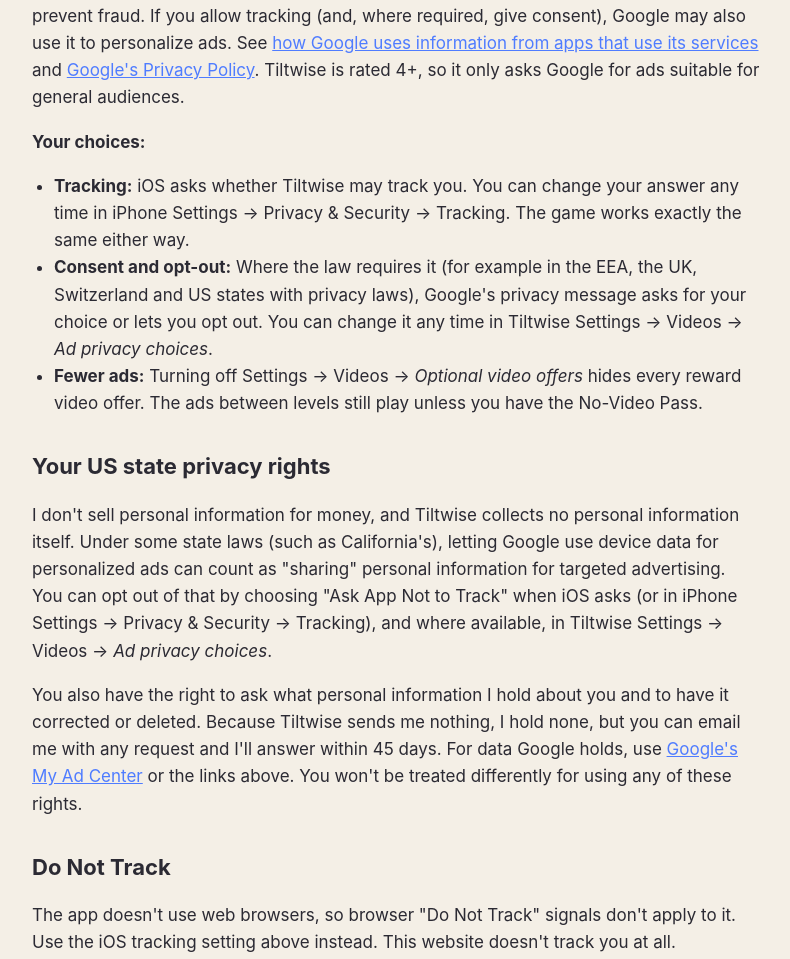
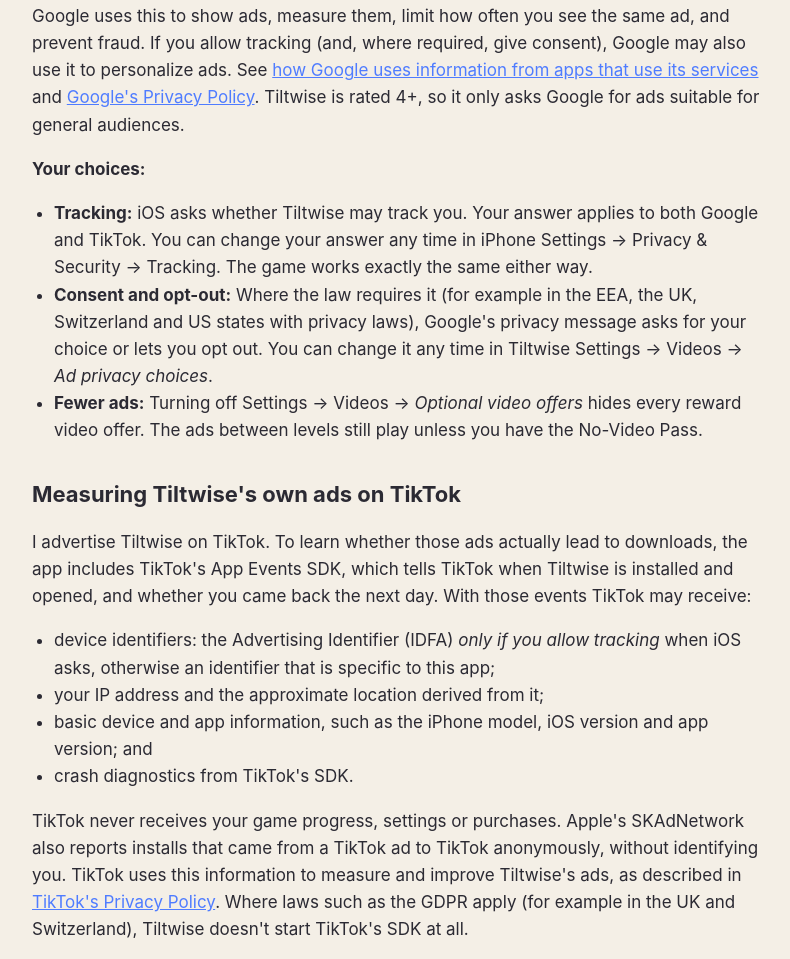
Before and after one commit to tiltwisegame/tiltwisegame.github.io, a plain HTML site: page privacy.html in a window 1280 px wide. Shown: the part 1247-2206 px from the top of the page, without its empty margins (244-1034 px from the left). Drawn offline with Linux system fonts and the light colour scheme.

Commit message:
Privacy policy: add TikTok install measurement section

```diff
--- a/privacy.html
+++ b/privacy.html
@@ -11,11 +11,11 @@
 <main>
   <header>
     <a href="index.html"><img src="icon.png" alt="Tiltwise app icon"></a>
-    <div><h1>Privacy policy</h1><div class="muted">Effective October 23, 2026</div></div>
+    <div><h1>Privacy policy</h1><div class="muted">Effective November 19, 2026</div></div>
   </header>
 
   <div class="card">
-    <strong>The short version:</strong> Tiltwise has no accounts and sends me no personal information. Your progress stays on your iPhone. Purchases are handled by Apple. Ads (optional reward videos, and an ad between levels every 5 levels) are provided by Google AdMob, which collects some device data to show and measure them, as described below. I don't sell your personal information.
+    <strong>The short version:</strong> Tiltwise has no accounts and sends me no personal information. Your progress stays on your iPhone. Purchases are handled by Apple. Ads (optional reward videos, and an ad between levels every 5 levels) are provided by Google AdMob, which collects some device data to show and measure them, as described below. To see whether my own ads on TikTok lead to downloads, the app also tells TikTok when it's installed and opened. I don't sell your personal information.
   </div>
 
   <p>Tiltwise is made by Max Trilling ("I", "me"). This policy explains what information the Tiltwise iPhone app and this website handle, who receives it, and the choices you have.</p>
@@ -42,14 +42,24 @@
   <p>Google uses this to show ads, measure them, limit how often you see the same ad, and prevent fraud. If you allow tracking (and, where required, give consent), Google may also use it to personalize ads. See <a href="https://policies.google.com/technologies/partner-sites">how Google uses information from apps that use its services</a> and <a href="https://policies.google.com/privacy">Google's Privacy Policy</a>. Tiltwise is rated 4+, so it only asks Google for ads suitable for general audiences.</p>
   <p><strong>Your choices:</strong></p>
   <ul>
-    <li><strong>Tracking:</strong> iOS asks whether Tiltwise may track you. You can change your answer any time in iPhone Settings → Privacy &amp; Security → Tracking. The game works exactly the same either way.</li>
+    <li><strong>Tracking:</strong> iOS asks whether Tiltwise may track you. Your answer applies to both Google and TikTok. You can change your answer any time in iPhone Settings → Privacy &amp; Security → Tracking. The game works exactly the same either way.</li>
     <li><strong>Consent and opt-out:</strong> Where the law requires it (for example in the EEA, the UK, Switzerland and US states with privacy laws), Google's privacy message asks for your choice or lets you opt out. You can change it any time in Tiltwise Settings → Videos → <em>Ad privacy choices</em>.</li>
     <li><strong>Fewer ads:</strong> Turning off Settings → Videos → <em>Optional video offers</em> hides every reward video offer. The ads between levels still play unless you have the No-Video Pass.</li>
   </ul>
 
+  <h2>Measuring Tiltwise's own ads on TikTok</h2>
+  <p>I advertise Tiltwise on TikTok. To learn whether those ads actually lead to downloads, the app includes TikTok's App Events SDK, which tells TikTok when Tiltwise is installed and opened, and whether you came back the next day. With those events TikTok may receive:</p>
+  <ul>
+    <li>device identifiers: the Advertising Identifier (IDFA) <em>only if you allow tracking</em> when iOS asks, otherwise an identifier that is specific to this app;</li>
+    <li>your IP address and the approximate location derived from it;</li>
+    <li>basic device and app information, such as the iPhone model, iOS version and app version; and</li>
+    <li>crash diagnostics from TikTok's SDK.</li>
+  </ul>
+  <p>TikTok never receives your game progress, settings or purchases. Apple's SKAdNetwork also reports installs that came from a TikTok ad to TikTok anonymously, without identifying you. TikTok uses this information to measure and improve Tiltwise's ads, as described in <a href="https://www.tiktok.com/legal/page/us/privacy-policy/en">TikTok's Privacy Policy</a>. Where laws such as the GDPR apply (for example in the UK and Switzerland), Tiltwise doesn't start TikTok's SDK at all.</p>
+
   <h2>Your US state privacy rights</h2>
-  <p>I don't sell personal information for money, and Tiltwise collects no personal information itself. Under some state laws (such as California's), letting Google use device data for personalized ads can count as "sharing" personal information for targeted advertising. You can opt out of that by choosing "Ask App Not to Track" when iOS asks (or in iPhone Settings → Privacy &amp; Security → Tracking), and where available, in Tiltwise Settings → Videos → <em>Ad privacy choices</em>.</p>
-  <p>You also have the right to ask what personal information I hold about you and to have it corrected or deleted. Because Tiltwise sends me nothing, I hold none, but you can email me with any request and I'll answer within 45 days. For data Google holds, use <a href="https://myadcenter.google.com/">Google's My Ad Center</a> or the links above. You won't be treated differently for using any of these rights.</p>
+  <p>I don't sell personal information for money, and Tiltwise collects no personal information itself. Under some state laws (such as California's), letting Google or TikTok use device data for personalized ads or ad measurement can count as "sharing" personal information for targeted advertising. You can opt out of that by choosing "Ask App Not to Track" when iOS asks (or in iPhone Settings → Privacy &amp; Security → Tracking), and where available, in Tiltwise Settings → Videos → <em>Ad privacy choices</em>.</p>
+  <p>You also have the right to ask what personal information I hold about you and to have it corrected or deleted. Because Tiltwise sends me nothing, I hold none, but you can email me with any request and I'll answer within 45 days. For data Google holds, use <a href="https://myadcenter.google.com/">Google's My Ad Center</a> or the links above. For data TikTok holds, see <a href="https://www.tiktok.com/legal/page/us/privacy-policy/en">TikTok's Privacy Policy</a>. You won't be treated differently for using any of these rights.</p>
 
   <h2>Do Not Track</h2>
   <p>The app doesn't use web browsers, so browser "Do Not Track" signals don't apply to it. Use the iOS tracking setting above instead. This website doesn't track you at all.</p>
```
